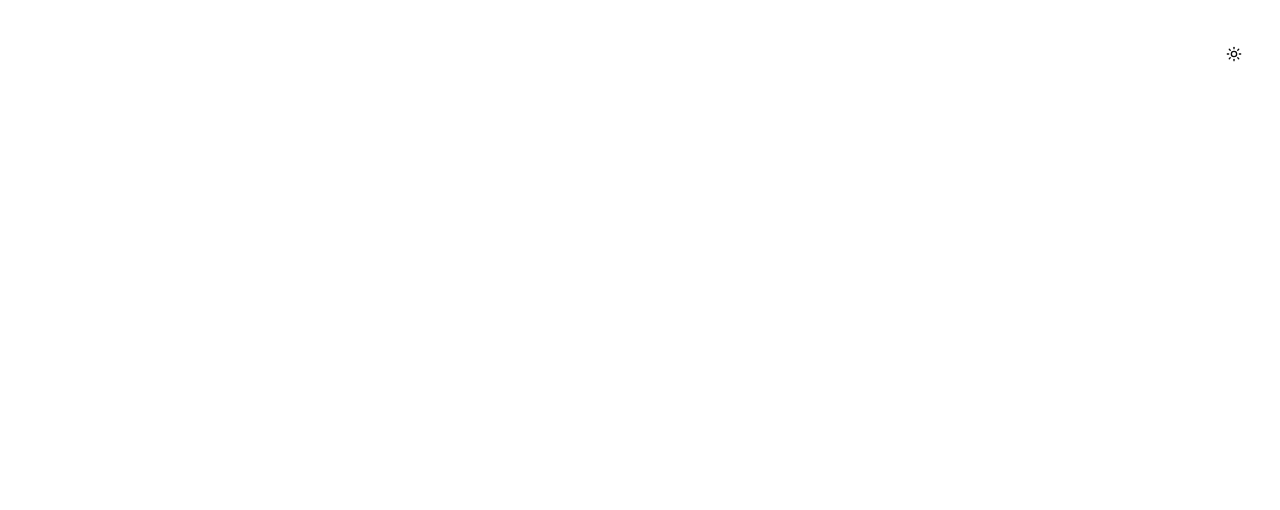
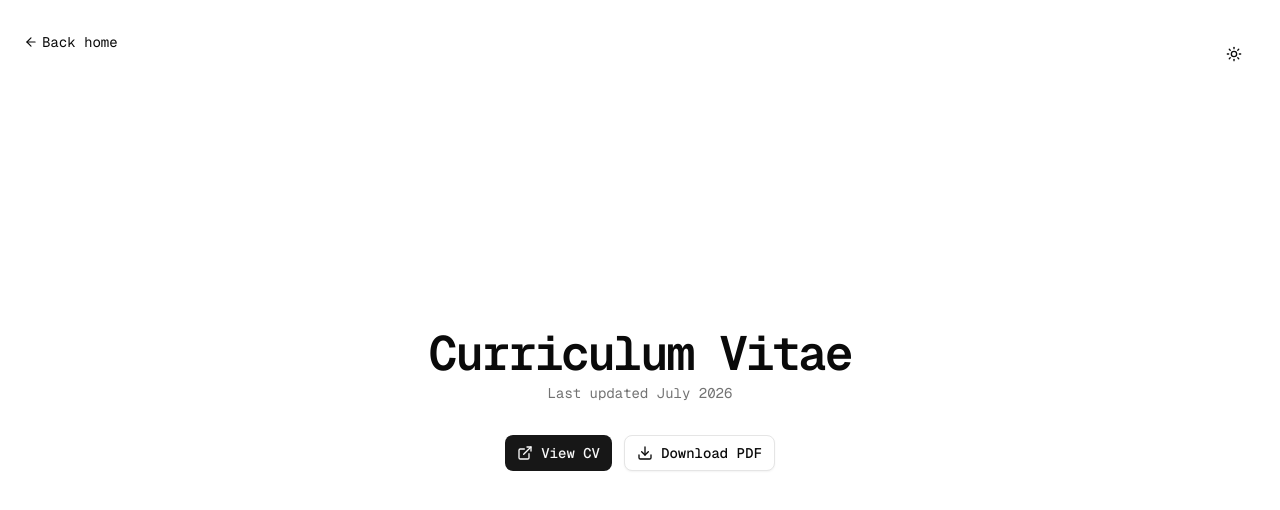
Before and after one commit to devharshthakur/portfolio-vue, a Nuxt app: page /cv in a window 1280 px wide. Before the commit this address had no page. Shown: the top 510 px of the page. Built offline with nearby package versions, Linux system fonts and the light colour scheme.

Commit message:
feat(cv): port CV page from SvelteKit

```diff
--- /dev/null
+++ b/app/pages/cv.vue
@@ -0,0 +1,56 @@
+<script setup lang="ts">
+	import { Download, ExternalLink } from '@lucide/vue';
+	import { Button } from '@/components/ui/button';
+
+	useSeoMeta({
+		title: 'CV — Harsh Thakur',
+		description:
+			"View or download Harsh Thakur's curriculum vitae — full-stack web developer specializing in Svelte, React, Express, and databases, with experience in Rust.",
+		ogTitle: 'CV — Harsh Thakur',
+		ogDescription:
+			"View or download Harsh Thakur's curriculum vitae — full-stack web developer specializing in Svelte, React, Express, and databases, with experience in Rust.",
+	});
+
+	useHead({
+		link: [{ rel: 'canonical', href: 'https://devht.in/cv' }],
+	});
+
+	const VIEW_URL = 'https://devharshthakur.github.io/cv/assets/cv.pdf';
+	const DOWNLOAD_URL = 'https://github.com/devharshthakur/cv/releases/latest/download/cv.pdf';
+</script>
+
+<template>
+	<div class="mx-auto flex min-h-screen flex-col px-5 sm:px-6">
+		<main class="flex flex-1 flex-col items-center justify-center">
+			<BackHome />
+
+			<div class="flex flex-col items-center gap-8 text-center">
+				<div class="flex flex-col items-center gap-3">
+					<div class="flex flex-col gap-1.5">
+						<h1 class="text-4xl font-semibold tracking-tighter sm:text-5xl">Curriculum Vitae</h1>
+						<p class="text-sm text-muted-foreground">Last updated July 2026</p>
+					</div>
+				</div>
+				<div class="flex flex-col gap-3 sm:flex-row">
+					<Button as-child>
+						<a
+							:href="VIEW_URL"
+							target="_blank"
+							rel="noopener noreferrer"
+							aria-label="View CV (opens PDF in new tab)"
+						>
+							<ExternalLink class="h-4 w-4" />
+							View CV
+						</a>
+					</Button>
+					<Button as-child variant="outline">
+						<a :href="DOWNLOAD_URL" aria-label="Download CV as PDF">
+							<Download class="h-4 w-4" />
+							Download PDF
+						</a>
+					</Button>
+				</div>
+			</div>
+		</main>
+	</div>
+</template>
```
